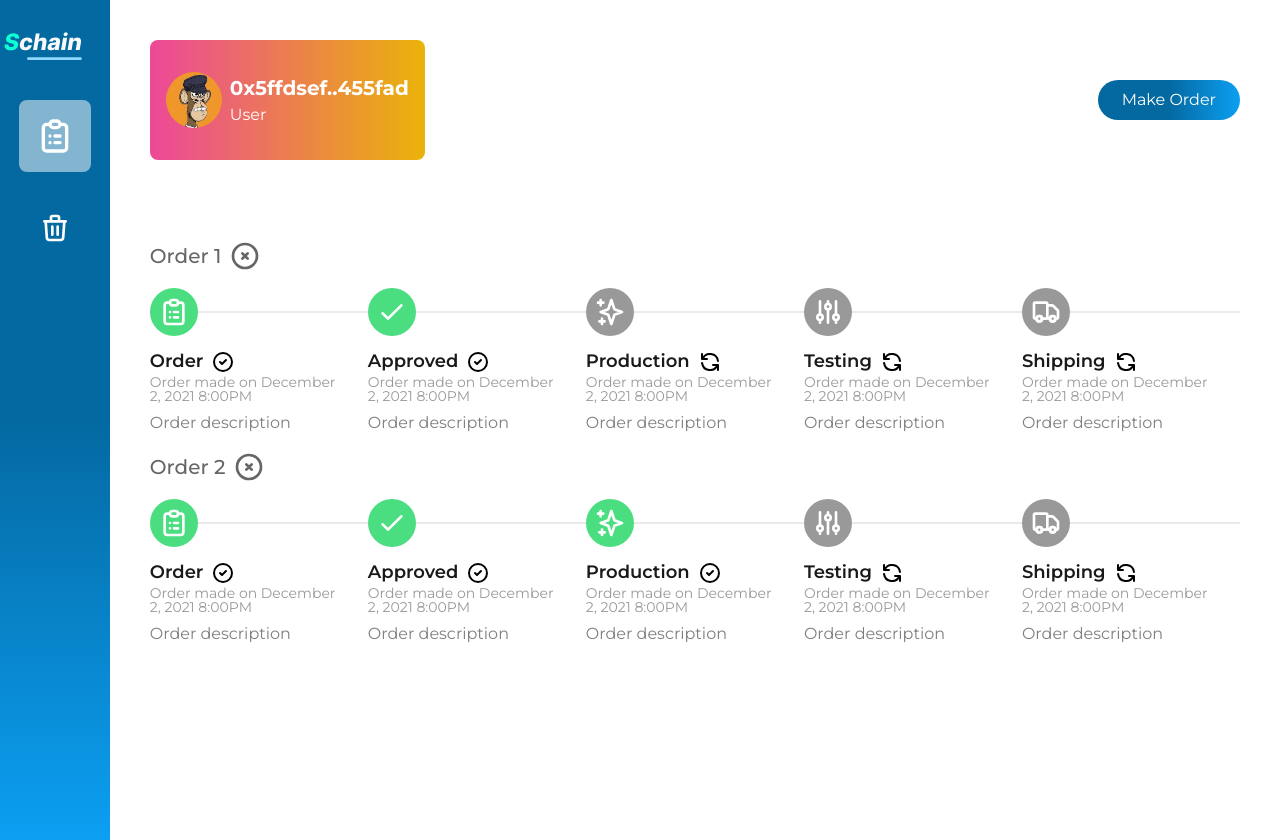
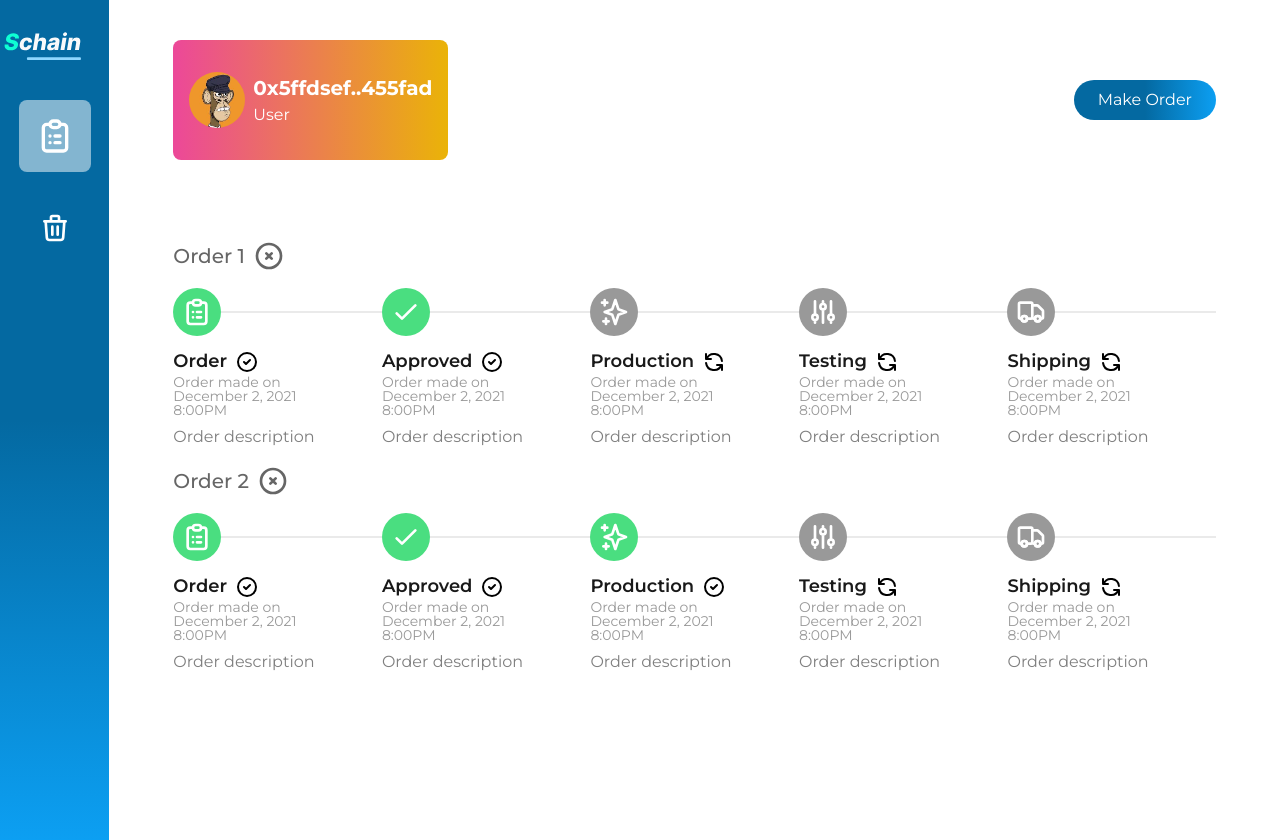
Before and after one commit to mendsalbert/schain, a Next.js app: page /admin/customer in a window 1280 px wide. Built offline with nearby package versions, Linux system fonts and the light colour scheme.

Commit message:
schain ui

```diff
--- a/pages/admin/customer/index.tsx
+++ b/pages/admin/customer/index.tsx
@@ -13,7 +13,7 @@ const Admin = (props: Props) => {
     <div className="font-Montserrat  w-full">
       <div className="flex flex-row  w-full">
         <AdminSideNav />
-        <div className="w-full px-4 md:px-10 mt-10 h-screen">
+        <div className="w-full px-4 md:px-16 mt-10 h-screen">
           <div className="flex flex-col-reverse  md:flex-row md:items-center md:justify-between">
             <div className="flex bg-gradient-to-r  from-pink-500 to-yellow-500 rounded-lg py-8 px-4 mt-5 md:mt-0 text-white   flex-row  items-center space-x-2 md:space-x-2 ">
               <img
```
